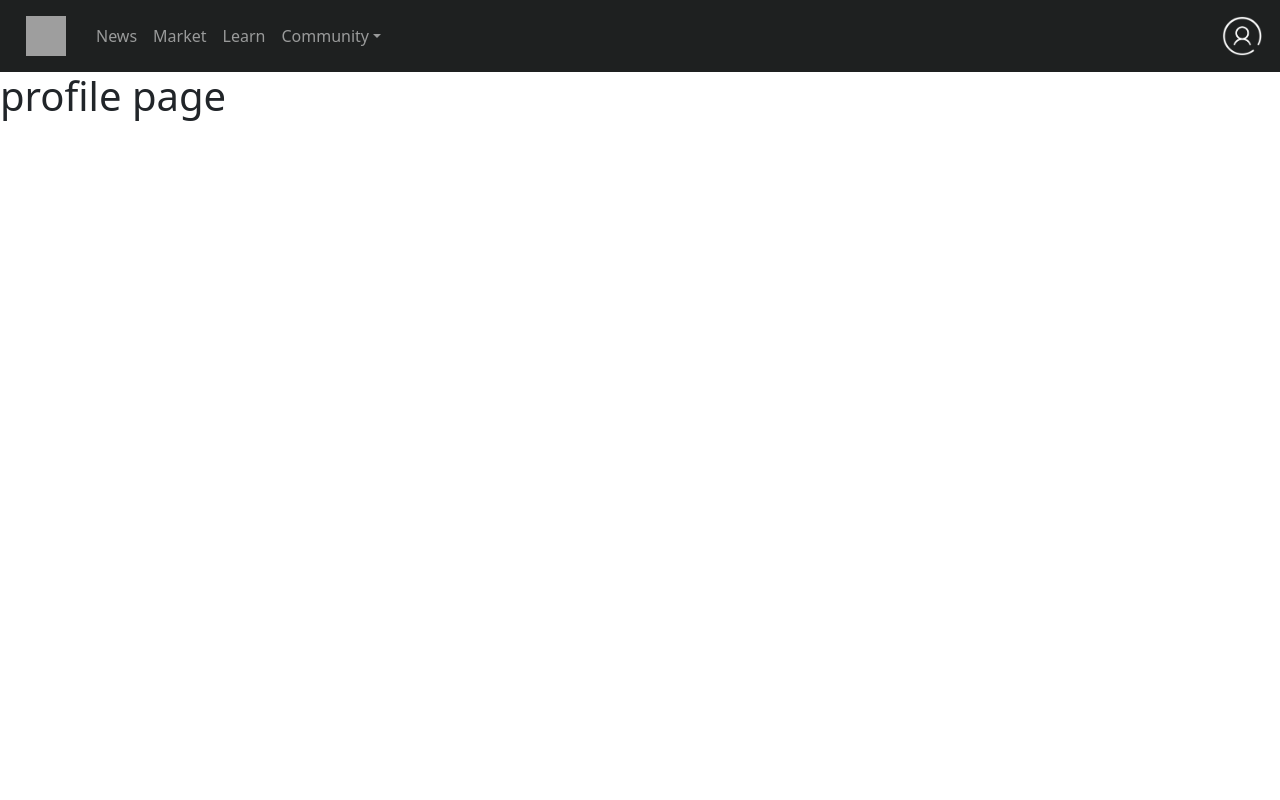
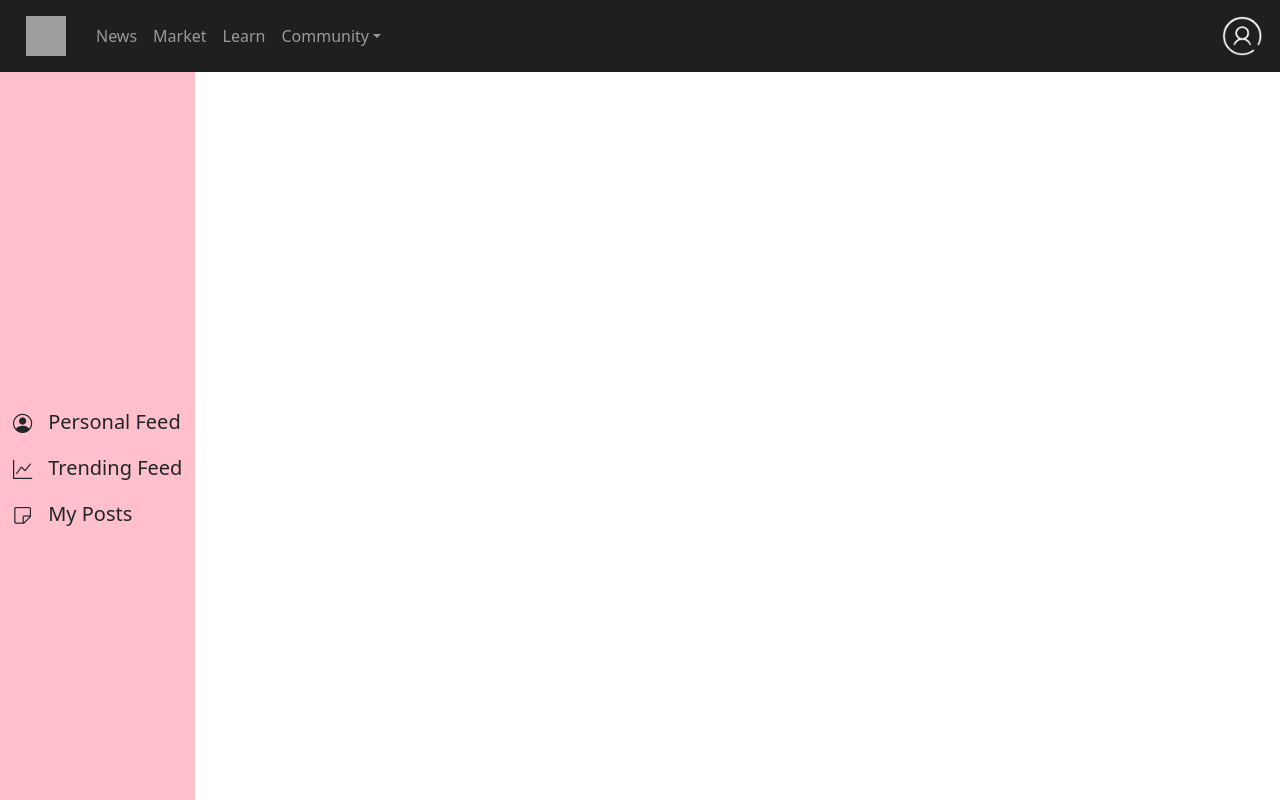
Before and after one commit to UTSCCSCC01/finalprojectw22-bc-hub, a React (Create React App) app in the folder frontend/: page /profile in a window 1280 px wide. Built offline with nearby package versions, Linux system fonts and the light colour scheme; grey boxes are pictures that could not be loaded.

Commit message:
[BH-94] Transfer machine

```diff
--- /dev/null
+++ b/frontend/src/components/Pages/User/ProfileSidebar.css
@@ -0,0 +1,8 @@
+.hov {
+    background-color:rgba(209, 214, 222, 0);
+    transition: 0.3s;
+    opacity: 1;
+    border-radius: 8px;
+}
+
+.hov:hover {background-color:rgba(209, 214, 222, 0.2);}
--- /dev/null
+++ b/frontend/src/components/Pages/User/ProfileSidebar.js
@@ -0,0 +1,34 @@
+import { Button } from "react-bootstrap";
+import { useState } from "react";
+import './ProfileSidebar.css';
+
+const ProfileSideBar = () => {
+    const [openModal, setOpenModal] = useState(false);
+
+    return (
+        <div className="d-flex flex-column justify-content-center h-100" style={{"overflow": "hidden", "position": "fixed", "backgroundColor": 'pink', 'widith': 50}}>
+            <div className='d-flex'>
+                <a href="/" className='btn d-flex hov'>
+                    <i class="bi bi-person-circle me-3" style={{"font-size": "1.2rem"}}></i>
+                    <h5>Personal Feed</h5>
+                </a>
+            </div>
+            <div className='d-flex'>
+                <a href="/" className='btn d-flex hov'>
+                    <i class="bi bi-graph-up me-3" style={{"font-size": "1.2rem"}}></i>
+                    <h5>Trending Feed</h5>
+                </a>
+            </div>
+            <div className='d-flex'>
+                <a href="#" className='btn d-flex hov'>
+                    <i class="bi bi-sticky me-3" style={{"font-size": "1.2rem"}}></i>
+                    <h5>My Posts</h5>
+                </a>
+            </div>
+        </div>
+
+
+    );
+}
+
+export default ProfileSideBar;
--- a/frontend/src/components/Pages/User/UserProfile.js
+++ b/frontend/src/components/Pages/User/UserProfile.js
@@ -1,11 +1,24 @@
 import React from 'react';
 import NavBar
  from '../../NavBar/NavBar';
+import ProfileSideBar from './ProfileSidebar';
+import { Container, Col, Row } from 'react-bootstrap';
 const Userprofile = () => {
     return (
         <div>
+
             <NavBar/>
-            <h1> profile page</h1>
+
+                <Col>
+                    <ProfileSideBar/>
+                </Col>
+
+                <Col>
+                    <h1>Test</h1>
+                </Col>
+
+
+
         </div>
     );
 }
```
